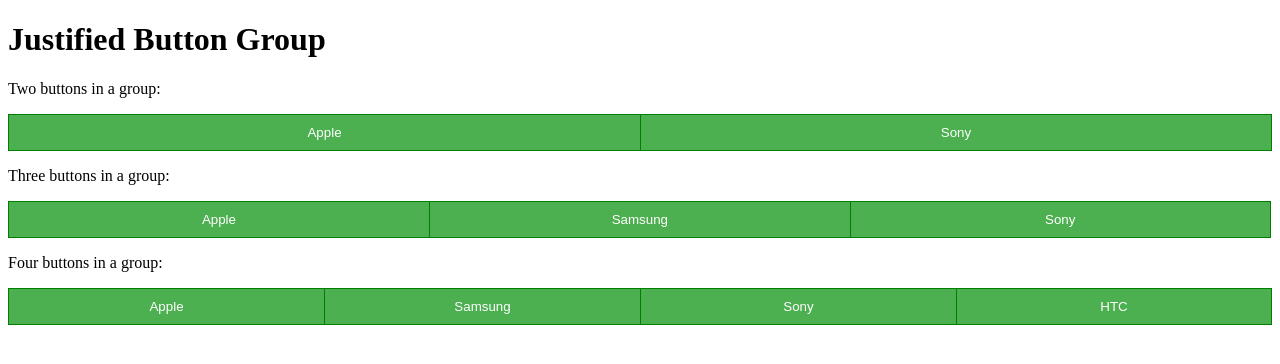
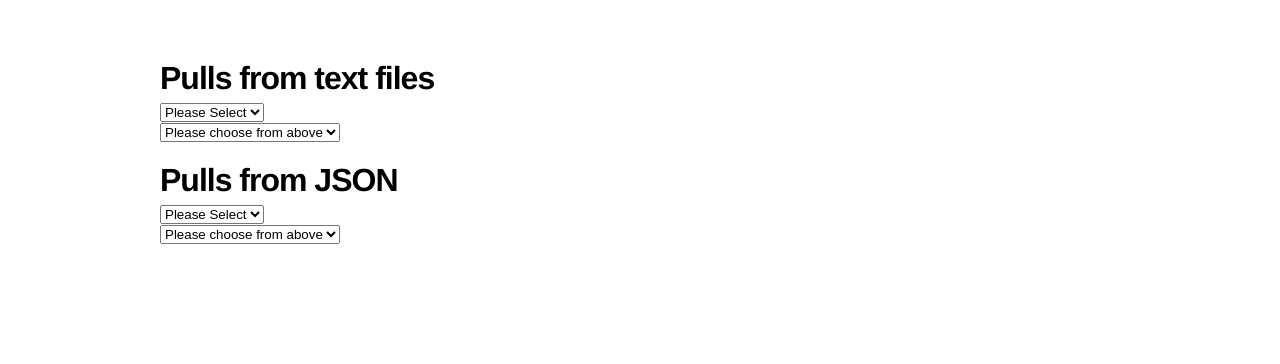
Before and after one commit to aditya-kumar-tech/news.github.io, a plain HTML site: page index.html in a window 1280 px wide. Drawn offline with nearby package versions, Linux system fonts and the light colour scheme.

Commit message:
Add files via upload

```diff
--- /dev/null
+++ b/css/style.css
@@ -0,0 +1,15 @@
+/*
+	 CSS-Tricks Example
+	 by Chris Coyier
+	 http://css-tricks.com
+*/
+
+* { margin: 0; padding: 0; }
+body { font: 14px Georgia, serif; }
+
+article, aside, figure, footer, header, hgroup,
+menu, nav, section { display: block; }
+
+#page-wrap { width: 960px; margin: 60px auto; }
+
+h1 { font: bold 32px Helvetica, Sans-Serif; margin: 20px 0 5px 0; letter-spacing: -1px; }
--- a/index.html
+++ b/index.html
@@ -1,55 +1,87 @@
-<!Doctype html>
-<html>
-<style>
-.btn-group button {
-  background-color: #4CAF50; /* Green background */
-  border: 1px solid green; /* Green border */
-  color: white; /* White text */
-  padding: 10px 24px; /* Some padding */
-  cursor: pointer; /* Pointer/hand icon */
-  float: left; /* Float the buttons side by side */
-}
+<!DOCTYPE html>
+<head>
+	<meta charset='UTF-8'>
 
-/* Clear floats (clearfix hack) */
-.btn-group:after {
-  content: "";
-  clear: both;
-  display: table;
-}
+	<title>Dynamic Dropdown</title>
 
-.btn-group button:not(:last-child) {
-  border-right: none; /* Prevent double borders */
-}
+	<link rel='stylesheet' href='css/style.css'>
 
-/* Add a background color on hover */
-.btn-group button:hover {
-  background-color: #3e8e41;
-}
-</style>
+	<script src="http://ajax.googleapis.com/ajax/libs/jquery/1/jquery.min.js"></script>
+
+	<script>
+		$(function() {
+
+			$("#text-one").change(function() {
+				$("#text-two").load("textdata/" + $(this).val() + ".txt");
+			});
+
+			$("#json-one").change(function() {
+
+				var $dropdown = $(this);
+
+				$.getJSON("jsondata/data.json", function(data) {
+
+					var key = $dropdown.val();
+					var vals = [];
+
+					switch(key) {
+						case 'beverages':
+							vals = data.beverages.split(",");
+							break;
+						case 'snacks':
+							vals = data.snacks.split(",");
+							break;
+						case 'base':
+							vals = ['Please choose from above'];
+					}
+
+					var $jsontwo = $("#json-two");
+					$jsontwo.empty();
+					$.each(vals, function(index, value) {
+						$jsontwo.append("<option>" + value + "</option>");
+					});
+
+				});
+			});
+
+		});
+	</script>
+</head>
+
 <body>
 
-<h1>Justified Button Group</h1>
+	<div id="page-wrap">
 
-<p>Two buttons in a group:</p>
-<div class="btn-group" style="width:100%">
-  <button style="width:50%">Apple</button>
-  <button style="width:50%">Sony</button>
-</div>
+		<h1>Pulls from text files</h1>
 
-<p>Three buttons in a group:</p>
-<div class="btn-group" style="width:100%">
-  <button style="width:33.3%">Apple</button>
-  <button style="width:33.3%">Samsung</button>
-  <button style="width:33.3%">Sony</button>
-</div>
+		<select id="text-one">
+			<option selected value="base">Please Select</option>
+			<option value="beverages">Beverages</option>
+			<option value="snacks">Snacks</option>
+		</select>
 
-<p>Four buttons in a group:</p>
-<div class="btn-group" style="width:100%">
-  <button style="width:25%">Apple</button>
-  <button style="width:25%">Samsung</button>
-  <button style="width:25%">Sony</button>
-  <button style="width:25%">HTC</button>
-</div>
+		<br />
+
+		<select id="text-two">
+			<option>Please choose from above</option>
+		</select>
+
+		<h1>Pulls from JSON</h1>
+
+		<select id="json-one">
+			<option selected value="base">Please Select</option>
+			<option value="beverages">Beverages</option>
+			<option value="snacks">Snacks</option>
+		</select>
+
+		<br />
+
+		<select id="json-two">
+			<option>Please choose from above</option>
+		</select>
+
+	</div>
 
 </body>
+
 </html>
--- /dev/null
+++ b/js/example.js
@@ -0,0 +1,4 @@
+$(function() {
+
+
+});
--- /dev/null
+++ b/jsondata/data.json
@@ -0,0 +1,4 @@
+{
+	"beverages": "Coffee,Coke",
+	"snacks": "Chips,Cookies"
+}
```
Also changed, not shown: textdata/base.txt (added), textdata/beverages.txt (added), textdata/snacks.txt (added).
